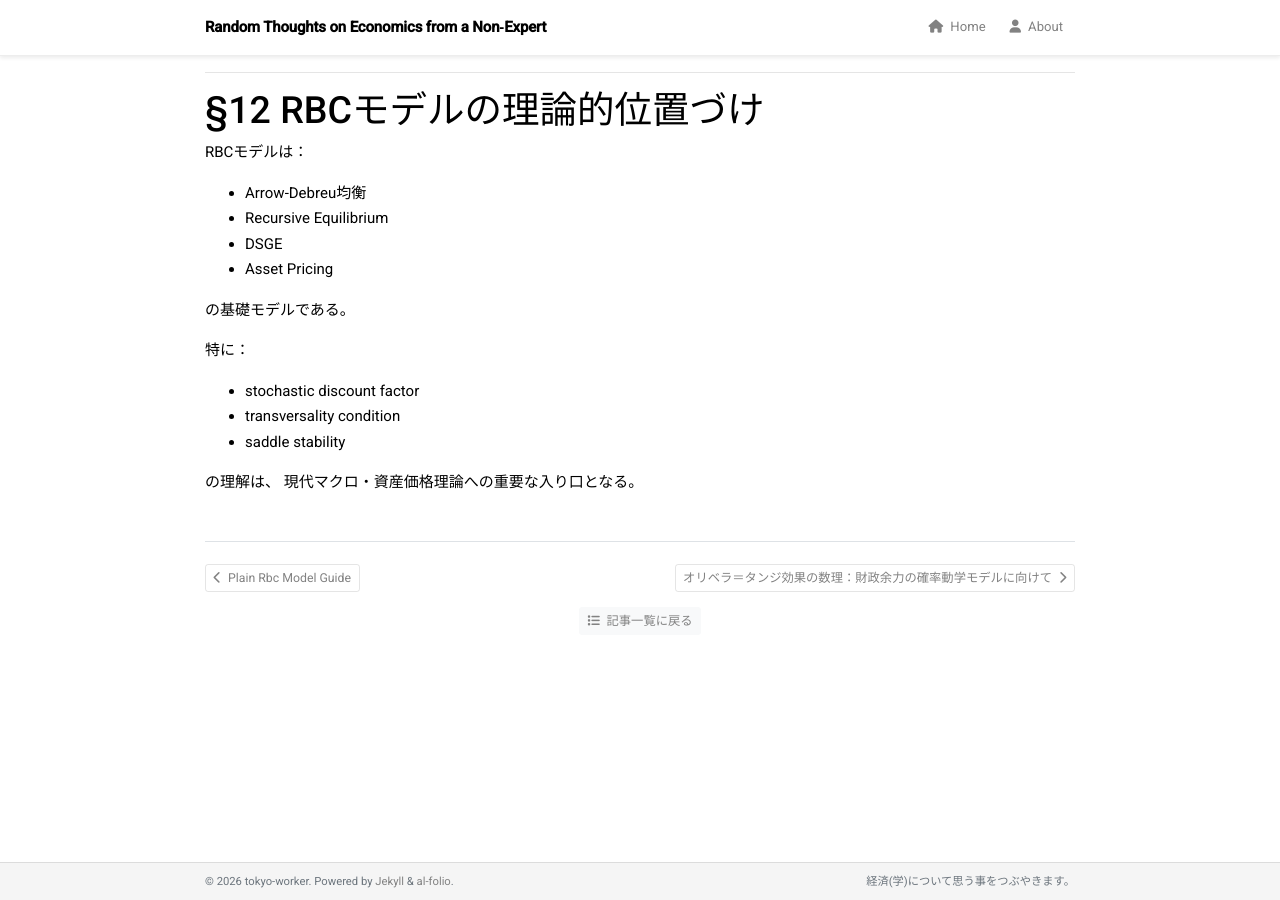
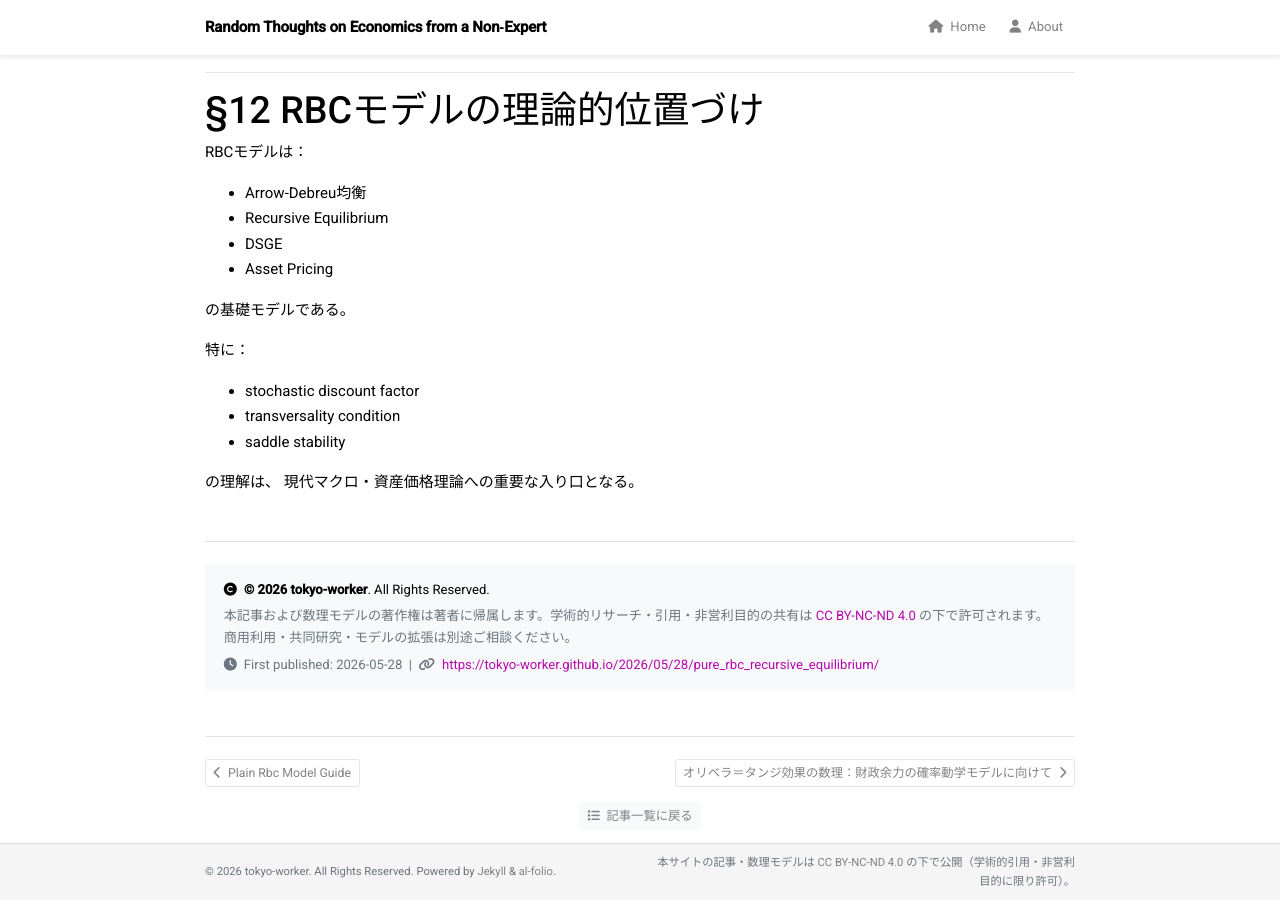
Before and after one commit to tokyo-worker/tokyo-worker.github.io, a Jekyll site: the page built from _posts/2026-05-28-pure_rbc_recursive_equilibrium.md, in a window 1280 px wide and 900 px high, scrolled down 7008 px. Built offline with Jekyll 4.4.1, drawn with Linux system fonts in a browser that asks for light colours.

Commit message:
著作権など追加

```diff
--- a/_includes/footer.html
+++ b/_includes/footer.html
@@ -3,14 +3,16 @@
     <div class="row d-flex align-items-center">
       <div class="col-sm-6">
         <span class="text-muted">
-          &copy; {{ 'now' | date: "%Y" }} {{ site.author | default: site.title }}.
+          &copy; {{ 'now' | date: "%Y" }} {{ site.author | default: site.title }}. All Rights Reserved.
           Powered by <a href="https://jekyllrb.com/" target="_blank" rel="noopener noreferrer">Jekyll</a>
           &amp; <a href="https://github.com/alshedivat/al-folio" target="_blank" rel="noopener noreferrer">al-folio</a>.
         </span>
       </div>
       <div class="col-sm-6 text-right">
         <span class="text-muted">
-          {{ site.description }}
+          本サイトの記事・数理モデルは
+          <a href="https://creativecommons.org/licenses/by-nc-nd/4.0/deed.ja" target="_blank" rel="noopener noreferrer">CC BY-NC-ND 4.0</a>
+          の下で公開（学術的引用・非営利目的に限り許可）。
         </span>
       </div>
     </div>
--- a/_layouts/post.html
+++ b/_layouts/post.html
@@ -47,6 +47,31 @@ layout: default
   {{ content }}
 </div>
 
+<!-- Copyright / License block -->
+<div class="post-license mt-5 pt-4 border-top">
+  <div class="card bg-light border-0">
+    <div class="card-body py-3">
+      <p class="mb-1 small">
+        <i class="fas fa-copyright mr-1"></i>
+        <strong>&copy; {{ page.date | date: "%Y" }} {{ site.author }}</strong>. All Rights Reserved.
+      </p>
+      <p class="mb-1 small text-muted">
+        本記事および数理モデルの著作権は著者に帰属します。学術的リサーチ・引用・非営利目的の共有は
+        <a href="https://creativecommons.org/licenses/by-nc-nd/4.0/deed.ja" target="_blank" rel="noopener noreferrer">
+          CC BY-NC-ND 4.0
+        </a>
+        の下で許可されます。商用利用・共同研究・モデルの拡張は別途ご相談ください。
+      </p>
+      <p class="mb-0 small text-muted">
+        <i class="fas fa-clock mr-1"></i>
+        First published: {{ page.date | date: "%Y-%m-%d" }} &nbsp;|&nbsp;
+        <i class="fas fa-link mr-1"></i>
+        <a href="{{ site.url }}{{ page.url }}">{{ site.url }}{{ page.url }}</a>
+      </p>
+    </div>
+  </div>
+</div>
+
 <!-- Post footer navigation -->
 <div class="post-footer mt-5 pt-4 border-top">
   <div class="row">
```
